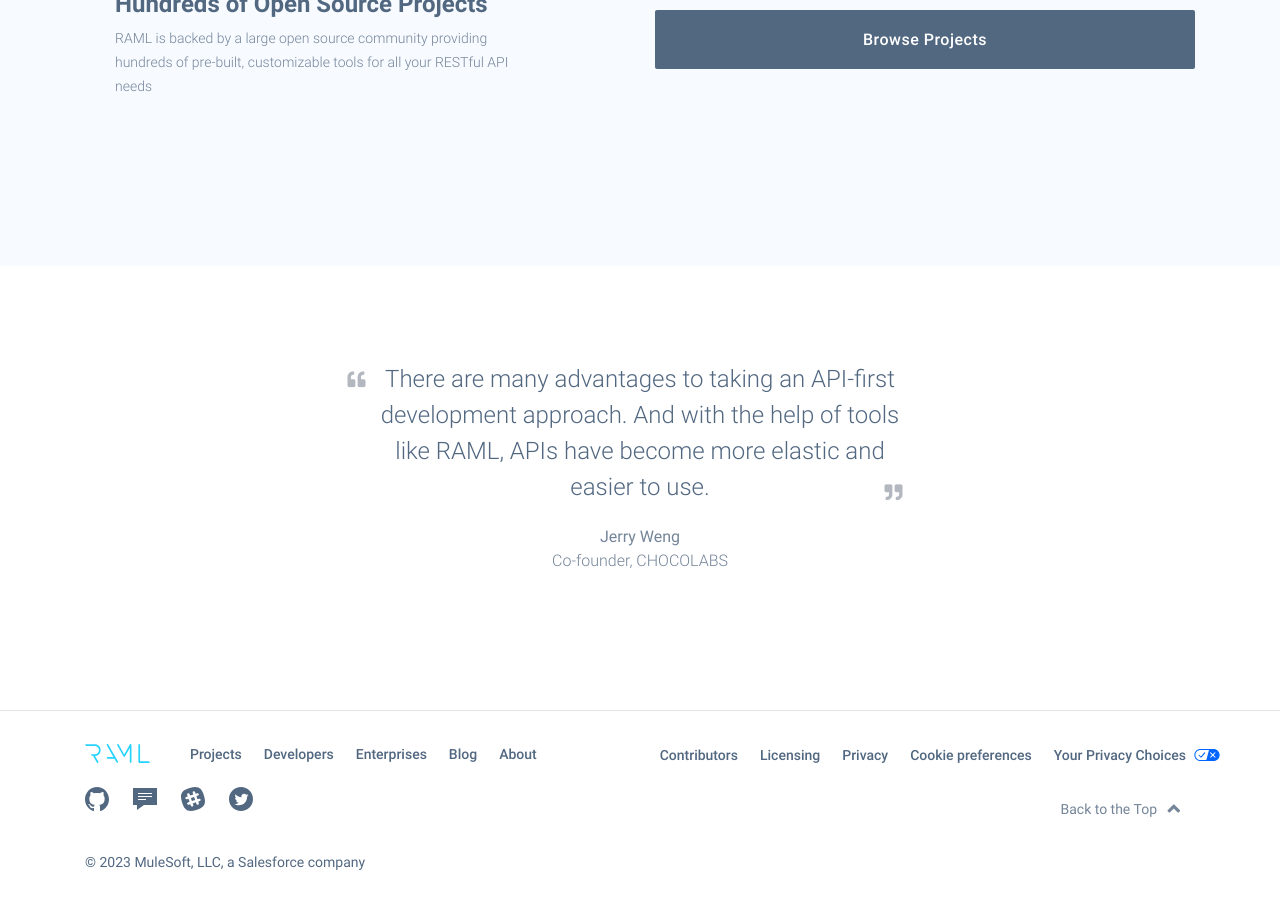
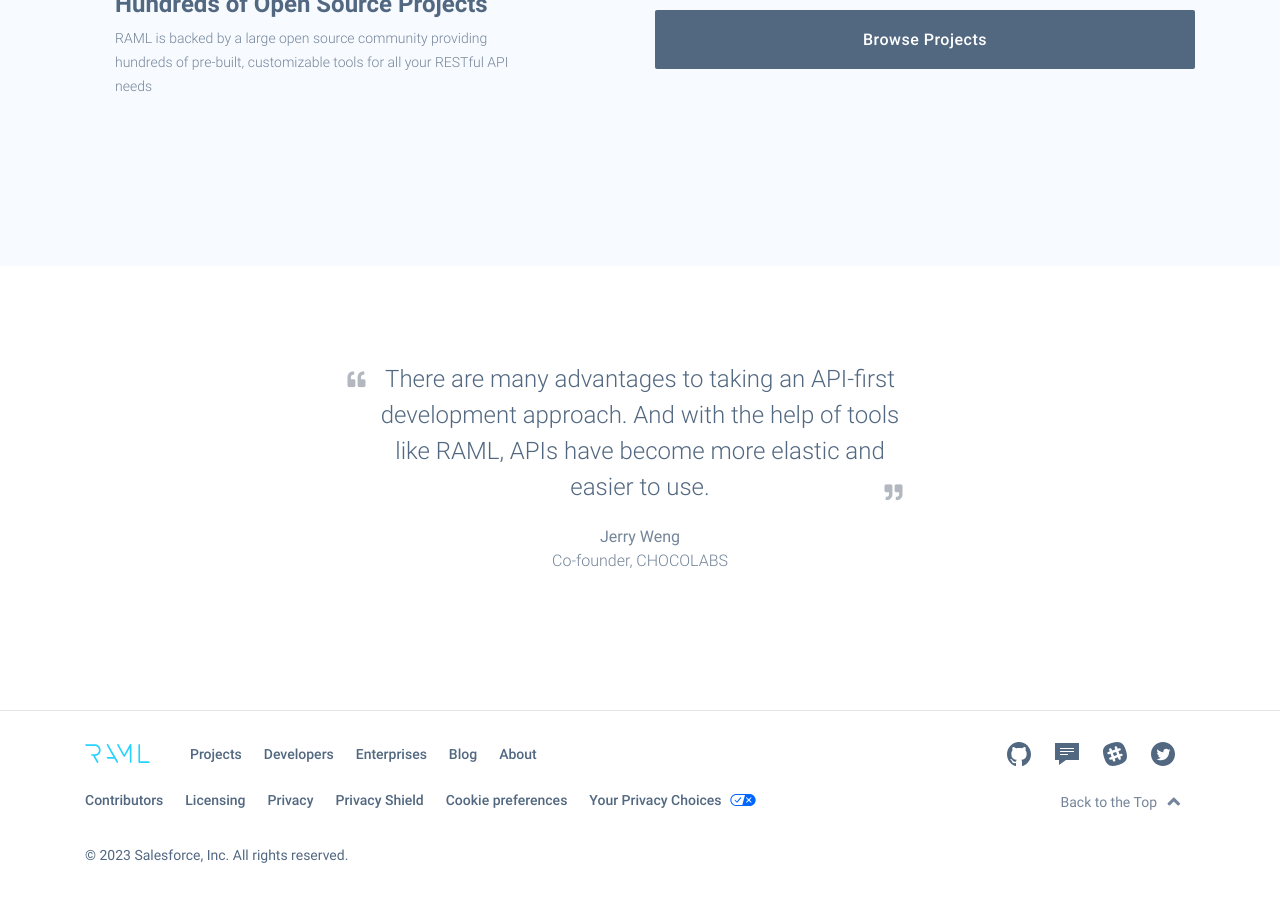
Before and after one commit to raml-org/raml-org, a Jekyll site: the page built from index.html, in a window 1280 px wide and 900 px high, scrolled down 3890 px. Built offline with Jekyll 4.4.1, drawn with Linux system fonts in a browser that asks for light colours; nearby versions of some CDN libraries; a script that is not in the unit is left out.

Commit message:
Footer final updates

```diff
--- a/_includes/footer.html
+++ b/_includes/footer.html
@@ -2,7 +2,7 @@
 <footer>
     <div class="container footer-sec">
         <div class="row">
-            <div class="col-lg-6 col-sm-12 footer-menu">
+            <div class="col-lg-8 col-sm-12 footer-menu">
                 <a class="navbar-brand" href="/"><img src="/images/logo__raml.svg"></a>
                 <ul>
                     <li><a href="/projects">Projects</a></li>
@@ -11,18 +11,21 @@
                     <li><a href="https://medium.com/raml-api">Blog</a></li>
                     <li><a href="/about-raml">About</a></li>
                 </ul>
-                <div class="social-icons">
+            </div>
+            <div class="col-lg-4 col-sm-12 footer-menu">
+                <div class="social-icons right-align">
                     <a href="https://github.com/search?utf8=%E2%9C%93&q=RAML"><img src="/images/social__github.svg" /></a>
                     <a href="https://forum.raml.org"><img src="/images/social__blog.svg" /></a>
                     <a href="/slack"><img src="/images/social__slack.svg" /></a>
                     <a href="https://twitter.com/ramlapi"><img src="/images/social__twitter.svg" /></a>
                 </div>
             </div>
-            <div class="col-lg-6 col-sm-12">
-                <ul class="right-align">
+            <div class="col-sm-12">
+                <ul>
                     <li><a href="/contributors">Contributors</a></li>
                     <li><a href="/legal">Licensing</a></li>
-                    <li><a href="https://www.salesforce.com/company/privacy/">Privacy</a></li>
+                    <li><a href="https://www.salesforce.com/company/privacy/" target="_blank">Privacy</a></li>
+                    <li><a href="https://www.salesforce.com/content/dam/web/en_us/www/documents/legal/Privacy/privacy-shield-notice.pdf" target="_blank">Privacy Shield</a></li>
                     <li>
                         <button class="ot-sdk-show-settings optanon-toggle-display removable" data-ignore-geolocation="true" id="ot-sdk-btn" >Cookie preferences</button>
                     </li>
@@ -35,7 +38,7 @@
                 <a href="#" class="top_btn">Back to the Top</a>
             </div>
             <div class="col-lg-12 col-md-12">
-                <p>&copy; <span id="current-year"></span> MuleSoft, LLC, a Salesforce company</p>
+                <p>&copy; <span id="current-year"></span> Salesforce, Inc. All rights reserved.</p>
             </div>
         </div>
     </footer>
```
